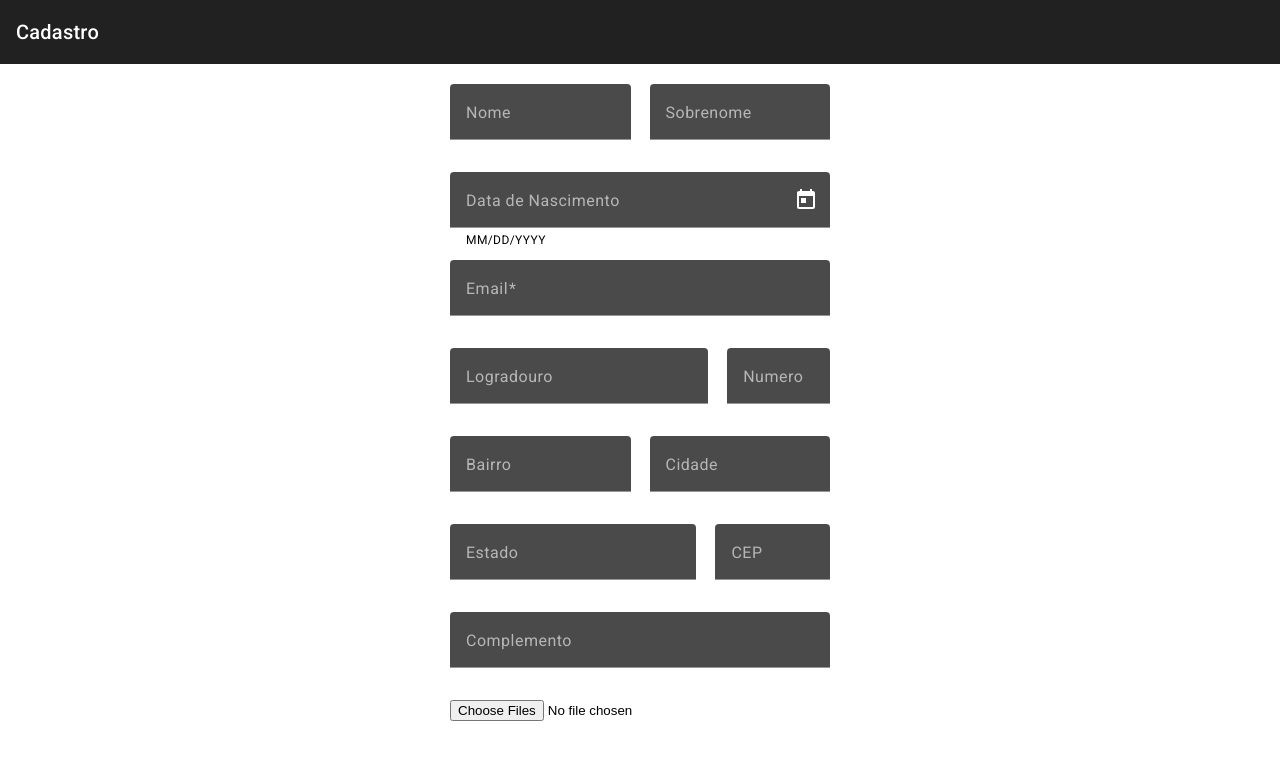
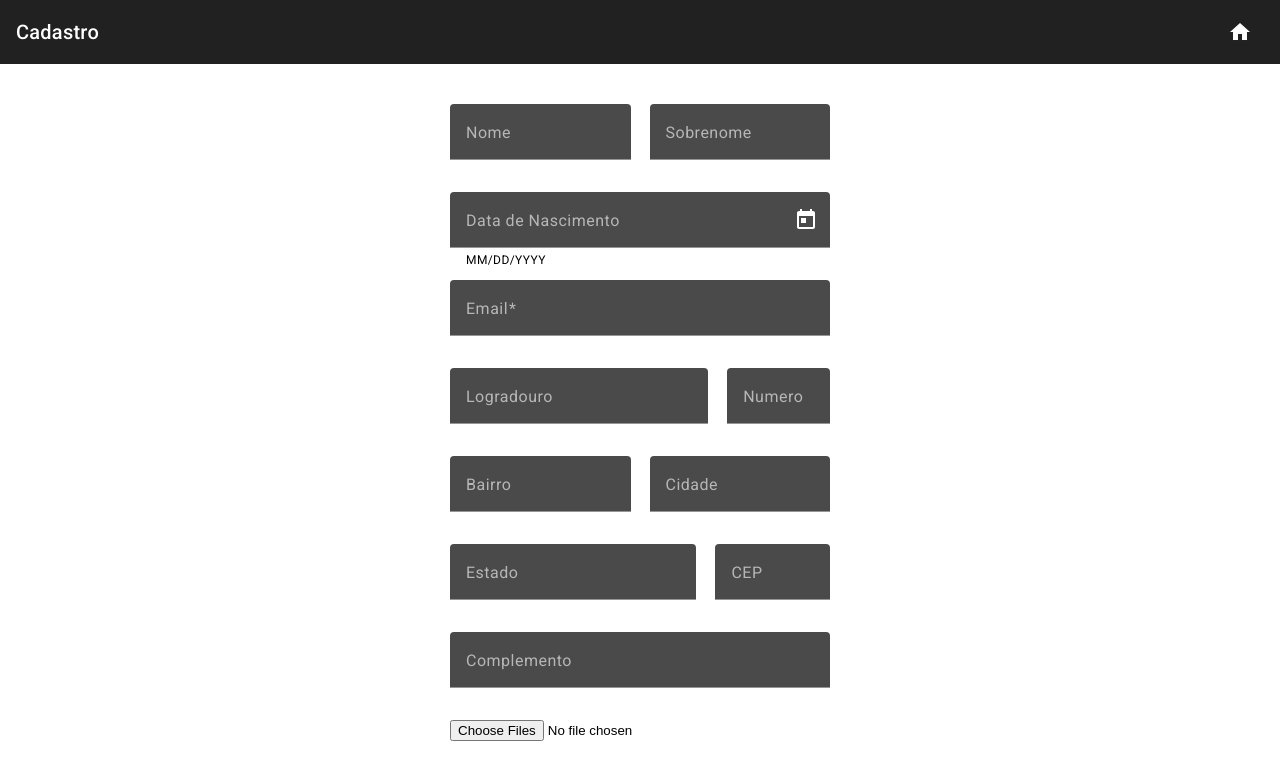
Before and after one commit to KyobaMuratsu/FormularioAngular, an Angular app in the folder Formulario/: page /cadastro in a window 1280 px wide. Shown: the top 780 px of the page. Built offline with nearby package versions, Linux system fonts and the light colour scheme.

Commit message:
Problemas com Hydration

```diff
--- a/Formulario/src/app/header/header.component.css
+++ b/Formulario/src/app/header/header.component.css
@@ -5,7 +5,11 @@
 .showMenu{
     opacity: 0;
     pointer-events: none;
+}
 
+.showMenu.is-desktop{
+    opacity: 1;
+    pointer-events: all;
 }
 
 .showMenu.is-phone-portrait{
--- a/Formulario/src/app/header/header.component.html
+++ b/Formulario/src/app/header/header.component.html
@@ -2,7 +2,16 @@
 <mat-toolbar>
     <span>{{titleT}}</span>
     <span class="spacing"></span>
-    <button mat-icon-button aria-label="Example icon-button with menu icon" class="showMenu" [ngClass]="{'is-phone-portrait': isPhonePortrait}">
-        <mat-icon>menu</mat-icon>
+
+    @if (isTabletPortrait) {
+      <button mat-icon-button class="showMenu"
+      [ngClass]="{'is-phone-portrait': isPhonePortrait}"
+      [ngClass]="{'is-phone-portrait' : isTabletPortrait}"
+      [ngClass]="{'is-phone-portrait' : isTabletLandscape}">
+          <mat-icon>menu</mat-icon>
       </button>
+    }
+    <button mat-icon-button routerLink="/" class="showMenu" [ngClass]="{'is-desktop' : isDesktop}">
+      <mat-icon>home</mat-icon>
+    </button>
 </mat-toolbar>
--- a/Formulario/src/app/header/header.component.ts
+++ b/Formulario/src/app/header/header.component.ts
@@ -4,17 +4,22 @@ import {MatIconModule} from '@angular/material/icon';
 import {MatButtonModule} from '@angular/material/button';
 import { BreakpointObserver, Breakpoints } from '@angular/cdk/layout';
 import { CommonModule } from '@angular/common';
+import { RouterLink } from '@angular/router';
 
 @Component({
   selector: 'app-header',
   standalone: true,
-  imports: [MatToolbarModule, MatIconModule, MatButtonModule, CommonModule],
+  imports: [MatToolbarModule, MatIconModule, MatButtonModule, CommonModule, RouterLink],
   templateUrl: './header.component.html',
   styleUrl: './header.component.css'
 })
 export class HeaderComponent implements OnInit {
 
+  isDesktop = false
   isPhonePortrait = false;
+  isPhoneLandscape = false;
+  isTabletPortrait = false;
+  isTabletLandscape = false;
 
   @Input() titleT = '';
 
@@ -23,19 +28,34 @@ export class HeaderComponent implements OnInit {
   }
 
   ngOnInit() {
-      this.responsive.observe([Breakpoints.HandsetPortrait, Breakpoints.TabletPortrait]).subscribe(result => {
+      this.responsive.observe([Breakpoints.Handset, Breakpoints.Tablet, Breakpoints.HandsetLandscape, Breakpoints.HandsetLandscape]).subscribe(result => {
 
         this.isPhonePortrait = false;
+        this.isPhoneLandscape = false;
+        this.isTabletPortrait = false;
+        this.isTabletLandscape = false;
+
         const breakpoints = result.breakpoints
 
         if (breakpoints[Breakpoints.TabletPortrait]){
-          console.log("screens matches")
+          console.log("screens matches Tablet Portrait")
+          this.isTabletPortrait = true
+        }
+
+        if (breakpoints[Breakpoints.TabletLandscape]){
+          console.log("screens match Tablet")
+          this.isTabletLandscape = true
         }
 
         if (breakpoints[Breakpoints.HandsetPortrait]) {
-          console.log("true");
+          console.log("screens match PHONE");
           this.isPhonePortrait = true
         }
+
+        if(this.isTabletPortrait === false){
+            this.isDesktop = true;
+        }else
+            this.isDesktop = false;
 
       })
   }
--- a/Formulario/src/app/pagina-cadastro/pagina-cadastro.component.css
+++ b/Formulario/src/app/pagina-cadastro/pagina-cadastro.component.css
@@ -2,7 +2,7 @@
     display: flex;
     justify-content: center;
     align-items: center;
-    margin-top: 20px;
+    margin-top: 40px;
 }
 
 .cadastro-container-y{
```
